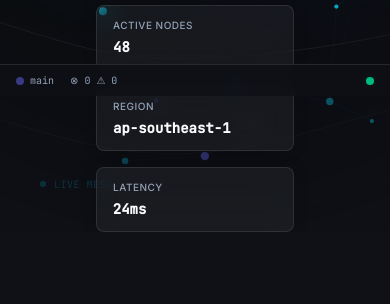
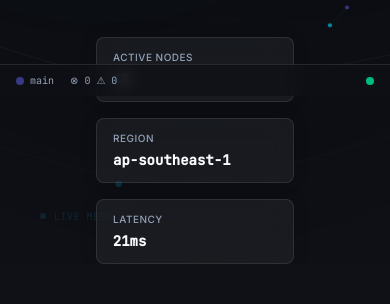
Before and after one commit to emperuna/portfolio-v2, an Astro site in the folder client/: page / in a window 390 px wide. Shown: the part 748-1052 px from the top of the page. Before the commit the page ends 1020 px from the top, so only its background shows below. Built offline with nearby package versions, Linux system fonts and the light colour scheme; Astro itself is replaced by a stand-in of ours; no server answers.

Commit message:
feat(hero): optimize hero section and background for mobile viewports

```diff
--- a/client/src/features/hero/HeroSection.tsx
+++ b/client/src/features/hero/HeroSection.tsx
@@ -22,7 +22,9 @@
                     <HeroContent />
 
                     {/* Right: HUD Elements Only (Grid is now background) */}
-                    <HeroHud />
+                    <div className="lg:mt-0 mt-8">
+                        <HeroHud />
+                    </div>
 
                 </div>
             </div>
--- a/client/src/features/hero/components/HeroBackground.tsx
+++ b/client/src/features/hero/components/HeroBackground.tsx
@@ -18,6 +18,7 @@
   const [activeNode, setActiveNode] = useState<{ x: number, y: number, name: string } | null>(null);
   const activeNodeRef = useRef<{ x: number, y: number, name: string } | null>(null);
   const nodesRef = useRef<Node[]>([]);
+  const [isMobile, setIsMobile] = useState(false);
 
   useEffect(() => {
     const canvas = canvasRef.current;
@@ -35,7 +36,6 @@
 
     // Configuration
     const TOPOGRAPHY_LINES = 12;
-    const NODE_COUNT = 30;
 
     // Node System
     const nodes = nodesRef.current;
@@ -54,9 +54,12 @@
         canvas.width = width; // Standard density for performance
         canvas.height = height;
 
+        setIsMobile(width < 768);
+
         // Init Nodes
         nodes.length = 0;
-        for (let i = 0; i < NODE_COUNT; i++) {
+        const nodeCount = width < 768 ? 15 : 30;
+        for (let i = 0; i < nodeCount; i++) {
             nodes.push({
                 x: Math.random() * width,
                 y: Math.random() * height,
@@ -181,8 +184,9 @@
         ctx.clearRect(0, 0, width, height);
         time += 0.01;
 
-        const centerX = width * 0.75; // Anchor Core to the right (75%)
-        const centerY = height * 0.5;
+        const isMobile = width < 768;
+        const centerX = isMobile ? width * 0.5 : width * 0.75;
+        const centerY = isMobile ? height * 0.4 : height * 0.5;
 
         // 1. Draw Flowing Topography (Iso-lines)
         ctx.lineWidth = 1;
@@ -366,9 +370,9 @@
         ref={containerRef}
         className="absolute inset-0 w-full h-full overflow-hidden"
         style={{
-            // Subtle Vignette for full-screen depth, no hard edges
-            maskImage: 'radial-gradient(circle at center, black 60%, transparent 100%)', // Simpler vignette
-            background: 'radial-gradient(circle at 50% 50%, rgba(0,0,0,0) 0%, rgba(0,0,0,0.4) 100%)' // Darken corners
+            // Dynamic Vignette: Less aggressive on mobile
+            maskImage: `radial-gradient(circle at center, black ${isMobile ? '40%' : '60%'}, transparent 100%)`,
+            background: 'radial-gradient(circle at 50% 50%, rgba(0,0,0,0) 0%, rgba(0,0,0,0.4) 100%)'
         }}
     >
         {/* Vignette Overlay (Optional now, given the mask, but keeps the center darker if needed) */}
```
